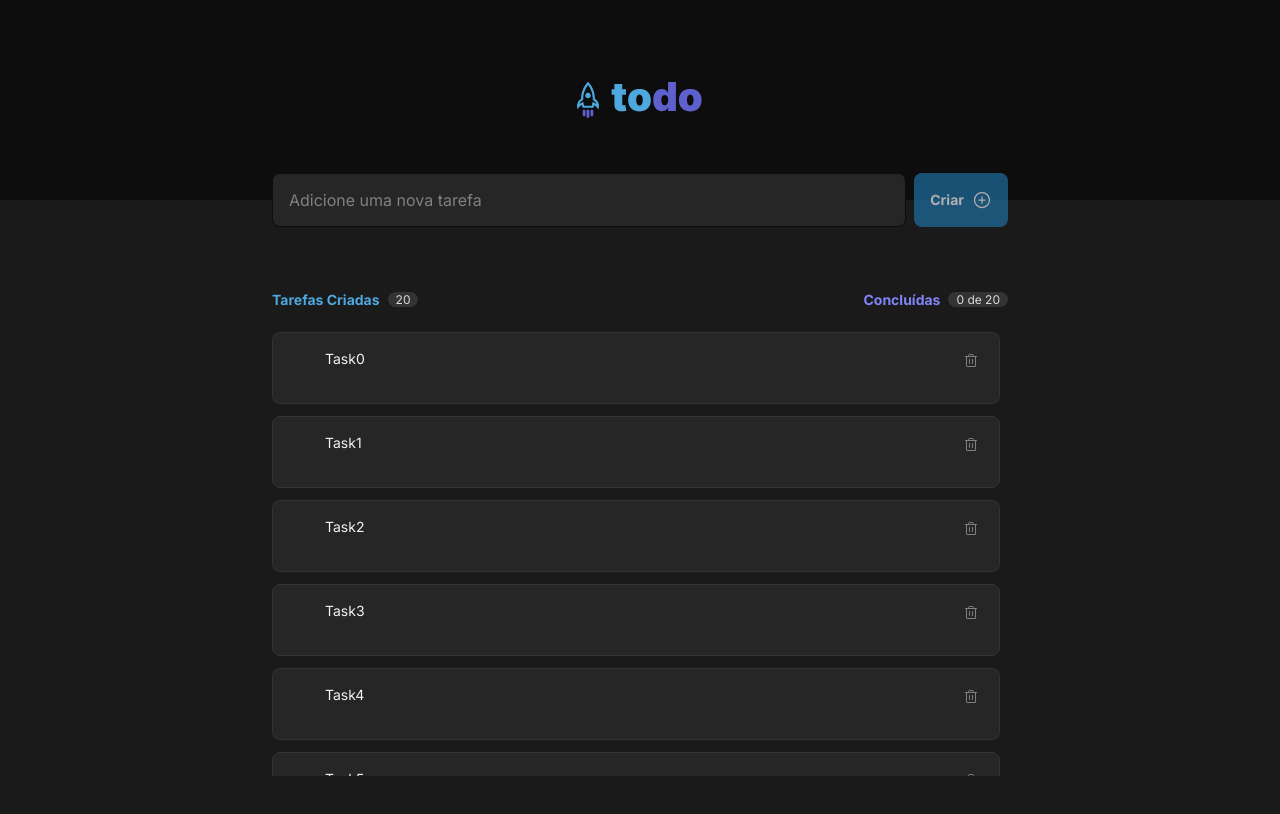
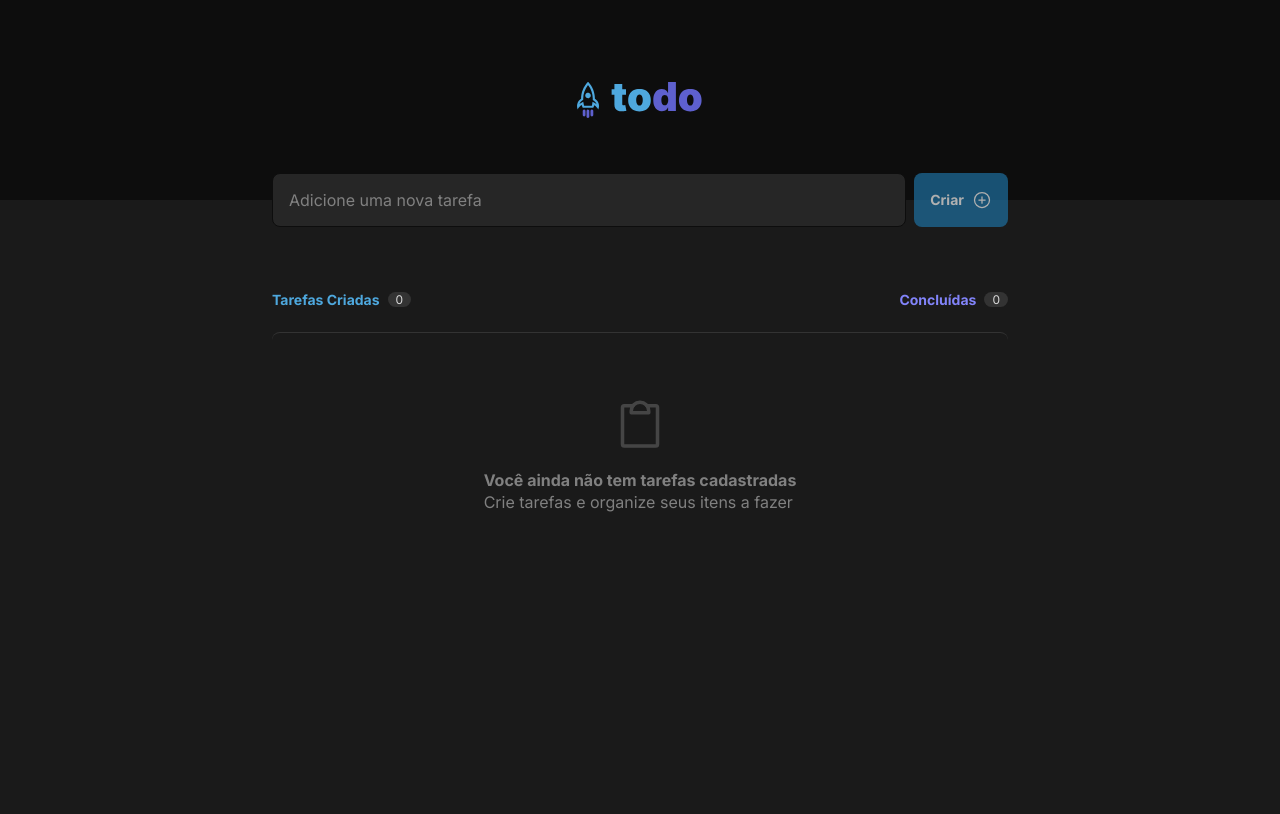
Before and after one commit to KevinGuedes/todo-list-react, a React (Vite) app: page / in a window 1280 px wide. Shown: the top 814 px of the page. Built offline with nearby package versions, Linux system fonts and the light colour scheme.

Commit message:
Fixing body height and other general styles

```diff
--- a/src/App.module.css
+++ b/src/App.module.css
@@ -1,9 +1,8 @@
 .toDoContainer {
   max-width: calc(46rem + 2rem);
+  height: calc(100vh - 12.5rem);
   margin: 0 auto;
-  padding: 0 1rem;
-  height: calc(100vh - 10.5rem);
+  padding: 0 1rem 1rem;
   display: flex;
   flex-direction: column;
-  padding-bottom: 2rem;
 }
--- a/src/components/EmptyToDos.module.css
+++ b/src/components/EmptyToDos.module.css
@@ -23,3 +23,10 @@
   font-weight: regular;
   line-height: 1.4;
 }
+
+@media (max-width: 768px) {
+  .emptyToDos div span,
+  .emptyToDos div strong {
+    text-align: center;
+  }
+}
--- a/src/components/EmptyToDos.tsx
+++ b/src/components/EmptyToDos.tsx
@@ -5,7 +5,7 @@ import styles from './EmptyToDos.module.css'
 export function EmptyToDos() {
   return (
     <section className={styles.emptyToDos}>
-      <Clipboard size={56} opacity={0.2} />
+      <Clipboard size={56} opacity={0.2} alt="Lista Vazia" />
       <div>
         <strong>Você ainda não tem tarefas cadastradas</strong>
         <span>Crie tarefas e organize seus itens a fazer</span>
--- a/src/components/Header.tsx
+++ b/src/components/Header.tsx
@@ -5,7 +5,7 @@ import todoLogo from '../assets/todo-logo.svg'
 export function Header() {
   return (
     <header className={styles.header}>
-      <img src={todoLogo} alt="ToDo List Logo" />
+      <img src={todoLogo} alt="Logotipo Do ToDo List" />
     </header>
   )
 }
--- a/src/components/NewToDo.module.css
+++ b/src/components/NewToDo.module.css
@@ -1,4 +1,4 @@
-.newNewToDoForm {
+.newToDoForm {
   width: 100%;
   display: flex;
   gap: 0.5rem;
@@ -6,7 +6,7 @@
   align-self: center;
 }
 
-.newNewToDoForm input {
+.newToDoForm input {
   resize: none;
   width: 100%;
   background: var(--gray-500);
@@ -17,12 +17,12 @@
   color: var(--gray-100);
 }
 
-.newNewToDoForm input::placeholder {
+.newToDoForm input::placeholder {
   color: var(--gray-300);
   margin-right: 1rem;
 }
 
-.newNewToDoForm button[type='submit'] {
+.newToDoForm button[type='submit'] {
   background-color: var(--blue-dark);
   color: var(--gray-100);
   display: flex;
@@ -38,17 +38,17 @@
   transition: background-color 0.1s;
 }
 
-.newNewToDoForm button[type='submit']:not(:disabled):hover {
+.newToDoForm button[type='submit']:not(:disabled):hover {
   background-color: var(--blue);
 }
 
-.newNewToDoForm button[type='submit']:disabled {
+.newToDoForm button[type='submit']:disabled {
   opacity: 0.7;
   cursor: not-allowed;
 }
 
 @media (max-width: 768px) {
-  .newNewToDoForm {
+  .newToDoForm {
     display: grid;
     grid-template-columns: 1fr;
   }
--- a/src/components/NewToDo.tsx
+++ b/src/components/NewToDo.tsx
@@ -1,8 +1,9 @@
+import { v4 as createId } from 'uuid'
+
 import { PlusCircle } from 'phosphor-react'
 import { ChangeEvent, FormEvent, InvalidEvent, useRef, useState } from 'react'
-import { ToDo } from '../App'
+import { ToDo } from './ToDosList'
 
-import { v4 as createId } from 'uuid'
 import styles from './NewToDo.module.css'
 
 interface NewToDoProps {
@@ -18,7 +19,7 @@ export function NewToDo({ onCreateNewToDo }: NewToDoProps) {
     setNewToDo(event.target.value)
   }
 
-  function handleInvalidNewNewToDo(event: InvalidEvent<HTMLInputElement>) {
+  function handleInvalidNewToDo(event: InvalidEvent<HTMLInputElement>) {
     event.target.setCustomValidity('Este campo é obrigatório')
   }
 
@@ -35,10 +36,10 @@ export function NewToDo({ onCreateNewToDo }: NewToDoProps) {
     newToDoInput.current?.focus()
   }
 
-  const isNewNewToDoEmpty = newToDo.length === 0
+  const isNewToDoEmpty = newToDo.length === 0
 
   return (
-    <form className={styles.newNewToDoForm} onSubmit={handleCreateNewToDo}>
+    <form className={styles.newToDoForm} onSubmit={handleCreateNewToDo}>
       <input
         name="todo"
         placeholder="Adicione uma nova tarefa"
@@ -46,9 +47,9 @@ export function NewToDo({ onCreateNewToDo }: NewToDoProps) {
         ref={newToDoInput}
         value={newToDo}
         onChange={handleNewToDoChange}
-        onInvalid={handleInvalidNewNewToDo}
+        onInvalid={handleInvalidNewToDo}
       />
-      <button type="submit" disabled={isNewNewToDoEmpty}>
+      <button type="submit" disabled={isNewToDoEmpty}>
         Criar
         <PlusCircle size={20} />
       </button>
--- a/src/components/ToDoItem.tsx
+++ b/src/components/ToDoItem.tsx
@@ -1,5 +1,5 @@
 import { Trash } from 'phosphor-react'
-import { ToDo } from '../App'
+import { ToDo } from './ToDosList'
 
 import styles from './ToDo.module.css'
 
--- a/src/components/ToDosList.module.css
+++ b/src/components/ToDosList.module.css
@@ -1,7 +1,7 @@
 .header {
   display: flex;
   justify-content: space-between;
-  margin-top: 4rem;
+  margin: 4rem 0 1.5rem;
 }
 
 .header div {
@@ -29,7 +29,6 @@
 }
 
 .toDosListContainer {
-  margin: 1.5rem 0;
   flex-grow: 1;
   overflow: auto;
 }
@@ -37,5 +36,4 @@
 .toDosList {
   display: grid;
   gap: 0.75rem;
-  margin-right: 0.5rem;
 }
--- a/src/components/ToDosList.tsx
+++ b/src/components/ToDosList.tsx
@@ -1,22 +1,19 @@
 import { useState } from 'react'
-import { ToDo } from '../App'
+
 import { EmptyToDos } from './EmptyToDos'
 import { NewToDo } from './NewToDo'
 import { ToDoItem } from './ToDoItem'
 
 import styles from './ToDosList.module.css'
 
+export interface ToDo {
+  id: string
+  task: string
+  isCompleted: boolean
+}
+
 export function ToDosList() {
-  const [toDos, setToDos] = useState<ToDo[]>(
-    Array.from(new Array(20)).map(
-      (_, i) =>
-        ({
-          id: `${i}-saldjsakl`,
-          task: 'Task' + i,
-          isCompleted: false,
-        } as ToDo)
-    )
-  )
+  const [toDos, setToDos] = useState<ToDo[]>([])
 
   function createNewTodo(newToDo: ToDo) {
     setToDos([newToDo, ...toDos])
@@ -66,10 +63,10 @@ export function ToDosList() {
         </div>
       </header>
 
-      <div className={styles.toDosListContainer}>
-        {toDos.length === 0 ? (
-          <EmptyToDos />
-        ) : (
+      {toDos.length === 0 ? (
+        <EmptyToDos />
+      ) : (
+        <div className={styles.toDosListContainer}>
           <section className={styles.toDosList}>
             {toDos.map((toDo) => {
               return (
@@ -82,8 +79,8 @@ export function ToDosList() {
               )
             })}
           </section>
-        )}
-      </div>
+        </div>
+      )}
     </>
   )
 }
--- a/src/global.css
+++ b/src/global.css
@@ -16,8 +16,7 @@
 }
 
 :focus {
-  outline: transparent;
-  box-shadow: 0 0 0 2px var(--purple-dark);
+  outline: 2px solid var(--purple-dark);
 }
 
 ::-webkit-scrollbar {
@@ -27,6 +26,14 @@
 ::-webkit-scrollbar-thumb {
   border-radius: 8px;
   background-color: var(--gray-300);
+}
+
+::-webkit-scrollbar-thumb:hover {
+  background-color: var(--gray-200);
+}
+
+::-webkit-scrollbar-thumb:active {
+  background-color: var(--gray-100);
 }
 
 * {
@@ -39,7 +46,6 @@ body {
   background: var(--gray-600);
   color: var(--gray-100);
   -webkit-font-smoothing: antialiased;
-  overflow: hidden;
 }
 
 body,
```
Also changed, not shown: src/App.tsx (+1 -9 lines).
